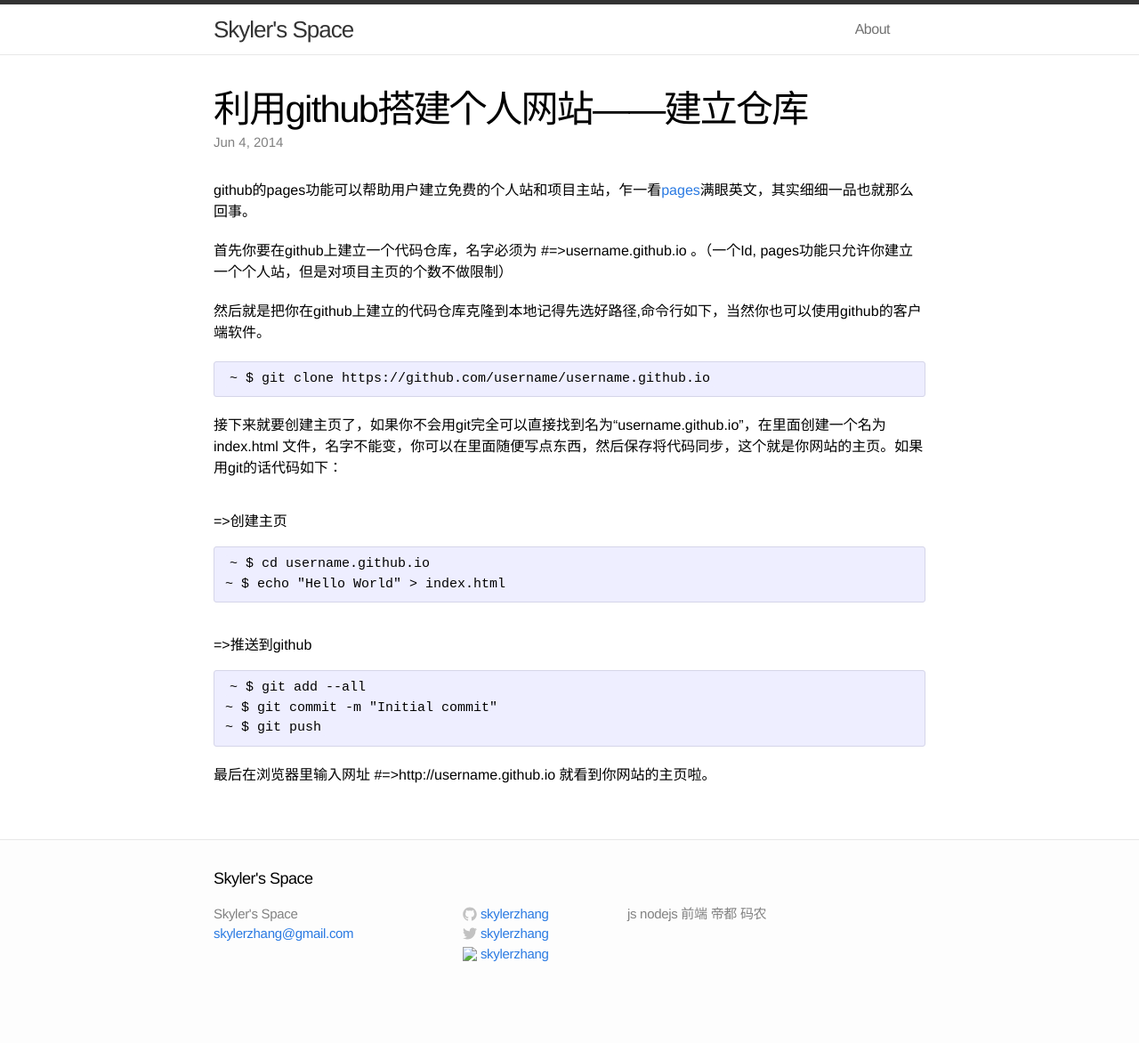
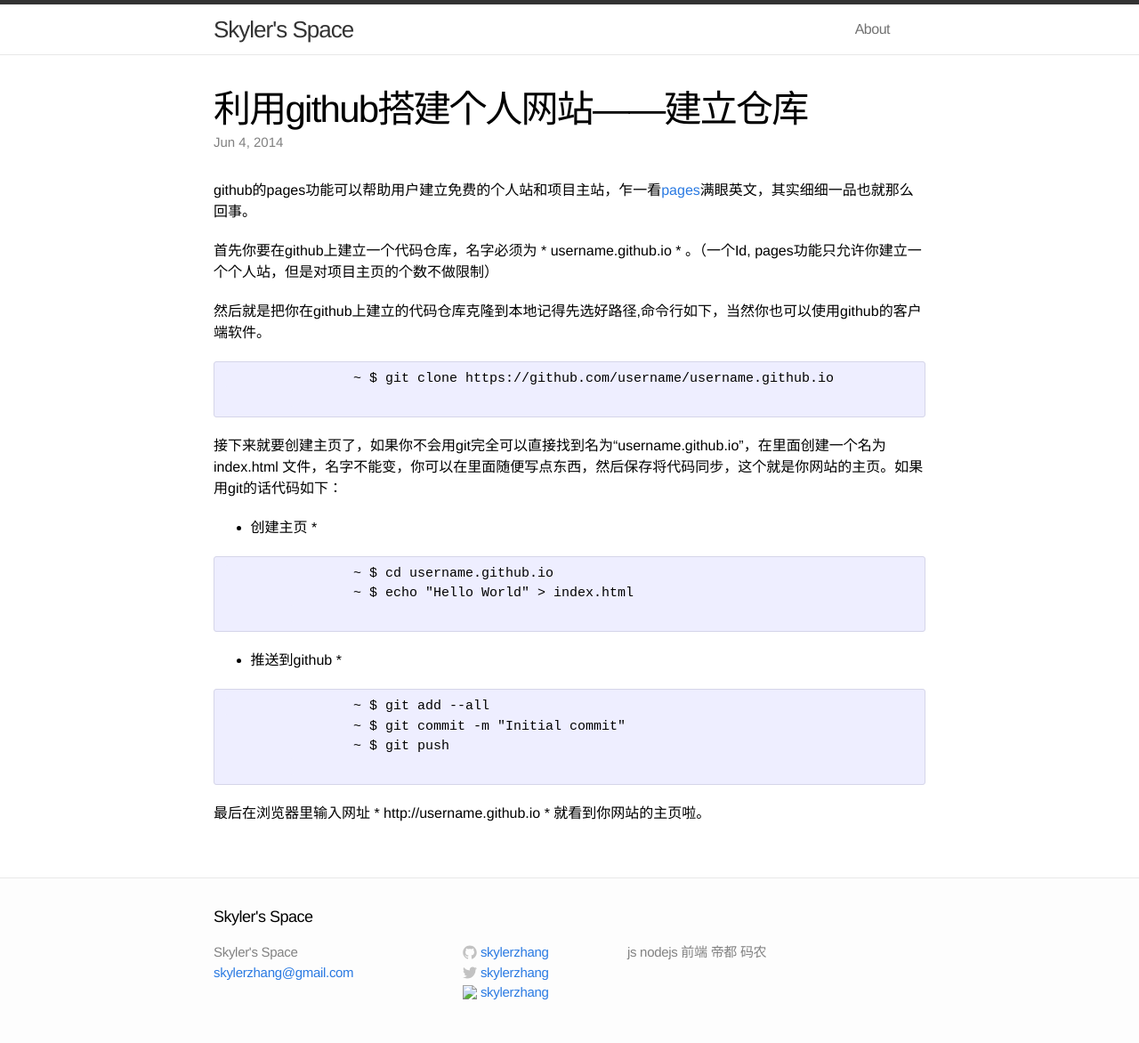
Before and after one commit to skylerzhang/skylerzhang.github.io, a Jekyll site: the page built from _posts/2014-06-04-first.markdown, in a window 1280 px wide. Shown: the whole page at 89% size. Built offline with Jekyll 4.4.1, drawn with Linux system fonts in a browser that asks for light colours; comment, search, counter and statistics services are not loaded; before the commit the page ends 1128 px from its top, so only the background shows below that.

Commit message:
更新内容

```diff
--- a/_posts/2014-06-04-first.markdown
+++ b/_posts/2014-06-04-first.markdown
@@ -7,28 +7,28 @@
 
 github的pages功能可以帮助用户建立免费的个人站和项目主站，乍一看[pages][page]满眼英文，其实细细一品也就那么回事。
 
-首先你要在github上建立一个代码仓库，名字必须为 #=>username.github.io 。（一个Id, pages功能只允许你建立一个个人站，但是对项目主页的个数不做限制）
+首先你要在github上建立一个代码仓库，名字必须为 * username.github.io * 。（一个Id, pages功能只允许你建立一个个人站，但是对项目主页的个数不做限制）
 
 然后就是把你在github上建立的代码仓库克隆到本地记得先选好路径,命令行如下，当然你也可以使用github的客户端软件。
-{% highlight html %}
-~ $ git clone https://github.com/username/username.github.io
-{% endhighlight %}
+	{% highlight html %}
+		~ $ git clone https://github.com/username/username.github.io
+	{% endhighlight %}
 
 接下来就要创建主页了，如果你不会用git完全可以直接找到名为“username.github.io”，在里面创建一个名为 index.html 文件，名字不能变，你可以在里面随便写点东西，然后保存将代码同步，这个就是你网站的主页。如果用git的话代码如下：
 
-# =>创建主页
-{% highlight html %}
-~ $ cd username.github.io
-~ $ echo "Hello World" > index.html
-{% endhighlight %}
+* 创建主页 *
+	{% highlight html %}
+		~ $ cd username.github.io
+		~ $ echo "Hello World" > index.html
+	{% endhighlight %}
 
-# =>推送到github
-{% highlight html %}
-~ $ git add --all
-~ $ git commit -m "Initial commit"
-~ $ git push
-{% endhighlight %}
+* 推送到github *
+	{% highlight html %}
+		~ $ git add --all
+		~ $ git commit -m "Initial commit"
+		~ $ git push
+	{% endhighlight %}
 
-最后在浏览器里输入网址 #=>http://username.github.io 就看到你网站的主页啦。
+最后在浏览器里输入网址 * http://username.github.io * 就看到你网站的主页啦。
 
 [page]: pages.github.com
```
